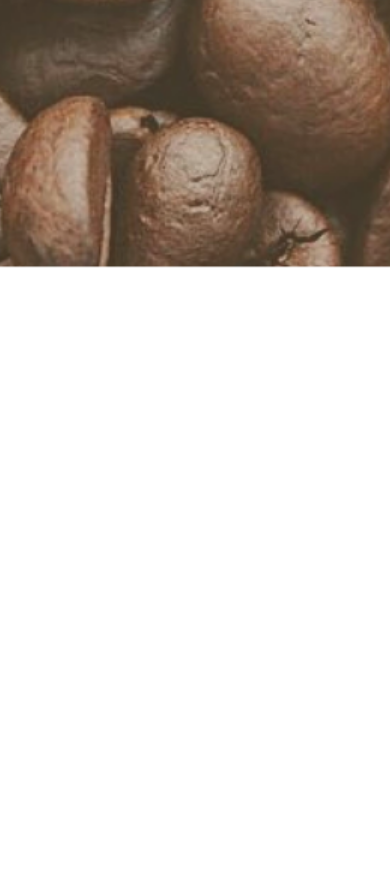
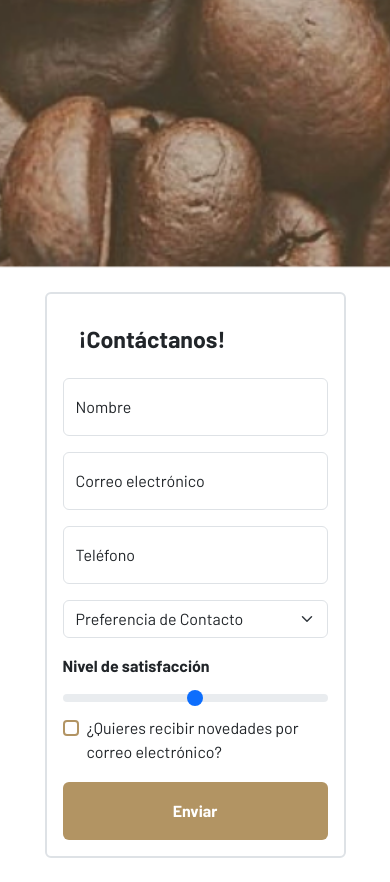
Before and after one commit to sammadr/Serenatto, a plain HTML site: page index.html in a window 390 px wide. Shown: the part 5968-6850 px from the top of the page. Before the commit the page ends 6236 px from the top, so only its background shows below. Drawn offline with nearby package versions, Linux system fonts and the light colour scheme.

Commit message:
Se creo un formulario uniendo componentes de Bootstrap. Se le aplico responsividad en el formulario.

```diff
--- a/index.html
+++ b/index.html
@@ -13,6 +13,7 @@
     <link rel="stylesheet" href="./estilos.css">
   </head>
 <body>
+  <!-- Navbar -->
   <header>
     <nav class="navbar navbar-expand-lg bg-body-tertiary fixed-top">
       <div class="container-fluid">
@@ -34,7 +35,7 @@
                 <a class="nav-link" href="#">Sobre</a>
               </li>
               <li class="nav-item">
-                <a class="nav-link" href="#">Contacto</a>
+                <a class="nav-link" href="contacto">Contacto</a>
               </li><li class="nav-item">
                 <a class="nav-link" href="#">
                   <div class="form-check form-switch">
@@ -174,13 +175,55 @@
 
     </section>
 
-
     <!-- Banner 3 -->
     <section class="banners banner-3"></section>
 
     <!-- Formulario -->
+    <section class="py-4 container">
+      <div class="row">
+        <div class="col-10 col-xl-8 mx-auto">
+          <div class="border border-2 rounded p-3">
+            <h3 class="fw-bold p-3">¡Contáctanos!</h3>
+            <form id="contacto">
+              <div class="form-floating mb-3">
+                <input type="text" class="form-control" id="floatingNombre" placeholder="Nombre">
+                <label for="floatingNombre">Nombre</label>
+              </div>
 
-    <!-- Footer -->
+              <div class="form-floating mb-3">
+                <input type="email" class="form-control" id="floatingCorreo" placeholder="nombre@example.com">
+                <label for="floatingCorreo">Correo electrónico</label>
+              </div>
+
+              <div class="form-floating mb-3">
+                <input type="number" class="form-control" id="floatingTelefono" placeholder="Teléfono">
+                <label for="floatingTelefono">Teléfono</label>
+              </div>
+
+              <select class="form-select mb-3" aria-label="Default select example">
+                <option selected>Preferencia de Contacto</option>
+                <option value="1">WhatsApp</option>
+                <option value="2">Correo electrónico</option>
+                <option value="3">LLamada telefónica</option>
+              </select>
+
+              <label for="nivel-satisfaccion" class="form-label fw-bold">Nivel de satisfacción</label>
+              <input type="range" class="form-range" id="nivel-satisfaccion">
+
+              <div class="form-check">
+                <input class="form-check-input" type="checkbox" value="" id="flexCheckDefault">
+                <label class="form-check-label" for="flexCheckDefault">
+                  ¿Quieres recibir novedades por correo electrónico?
+                </label>
+              </div>
+
+              <button type="button" class="btn boton-estandar fw-bold mt-3 py-3 w-100">Enviar</button>
+            </form>
+          </div>
+        </div>
+      </div>
+    </section>
+
 
   </main>
 
@@ -326,9 +369,9 @@
             El café Serenatto es conocido por sus mezclas tradicionales y sabrosas que deleitan a los amantes de la bebida. Nuestros granos son cuidadosamente seleccionados y tostados para producir un aroma rico y un sabor equilibrado.
           </p>
 
-            <p>
-              Entre los cafés más tradicionales de la casa, destaca el "Café Serenatto", una mezcla exclusiva de granos con notas de chocolate y caramelo. Otra opción popular es el "Café Italiano", un café expreso robusto e intenso. Por último, el "Café Cappuccino" es una elección clásica para aquellos que prefieren una bebida cremosa y suave.
-            </p>
+          <p>
+            Entre los cafés más tradicionales de la casa, destaca el "Café Serenatto", una mezcla exclusiva de granos con notas de chocolate y caramelo. Otra opción popular es el "Café Italiano", un café expreso robusto e intenso. Por último, el "Café Cappuccino" es una elección clásica para aquellos que prefieren una bebida cremosa y suave.
+          </p>
         </div>
         <div class="modal-footer mx-auto">
           <button type="button" class="btn btn-secondary boton-estandar border-0" data-bs-dismiss="modal">Cerrar ventana</button>
@@ -363,6 +406,8 @@
   </div>
 
 
+  <!-- Footer -->
+
 
   <script src="https://cdn.jsdelivr.net/npm/bootstrap@5.3.3/dist/js/bootstrap.bundle.min.js"
     integrity="sha384-YvpcrYf0tY3lHB60NNkmXc5s9fDVZLESaAA55NDzOxhy9GkcIdslK1eN7N6jIeHz"
```
